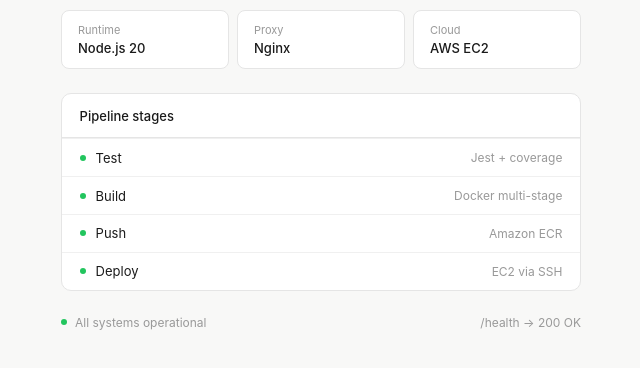
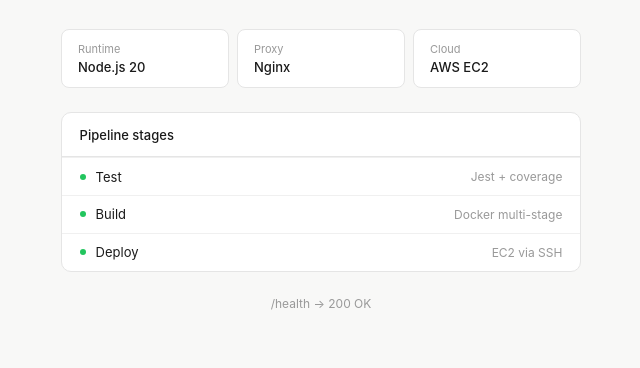
Before and after one commit to nagul25-work/devops-assignment, a website: page app/public/index.html in a window 1280 px wide. Shown: the part 296-664 px from the top of the page, without its empty margins (319-959 px from the left). Drawn offline with Linux system fonts and the light colour scheme.

Commit message:
fix: minor tweaks

```diff
--- a/app/public/index.html
+++ b/app/public/index.html
@@ -95,6 +95,7 @@
 
     .status {
       display: flex;
+      justify-content: center;
       align-items: center;
       gap: 8px;
       font-size: 12px;
@@ -137,14 +138,11 @@
       <div class="card-header"><p>Pipeline stages</p></div>
       <div class="stage"><span class="dot"></span><span class="stage-name">Test</span><span class="stage-detail">Jest + coverage</span></div>
       <div class="stage"><span class="dot"></span><span class="stage-name">Build</span><span class="stage-detail">Docker multi-stage</span></div>
-      <div class="stage"><span class="dot"></span><span class="stage-name">Push</span><span class="stage-detail">Amazon ECR</span></div>
       <div class="stage"><span class="dot"></span><span class="stage-name">Deploy</span><span class="stage-detail">EC2 via SSH</span></div>
     </div>
 
     <div class="status">
-      <span class="status-dot"></span>
-      <span>All systems operational</span>
-      <span class="status-right">/health → 200 OK</span>
+      <span>/health → 200 OK</span>
     </div>
   </div>
 </body>
```
